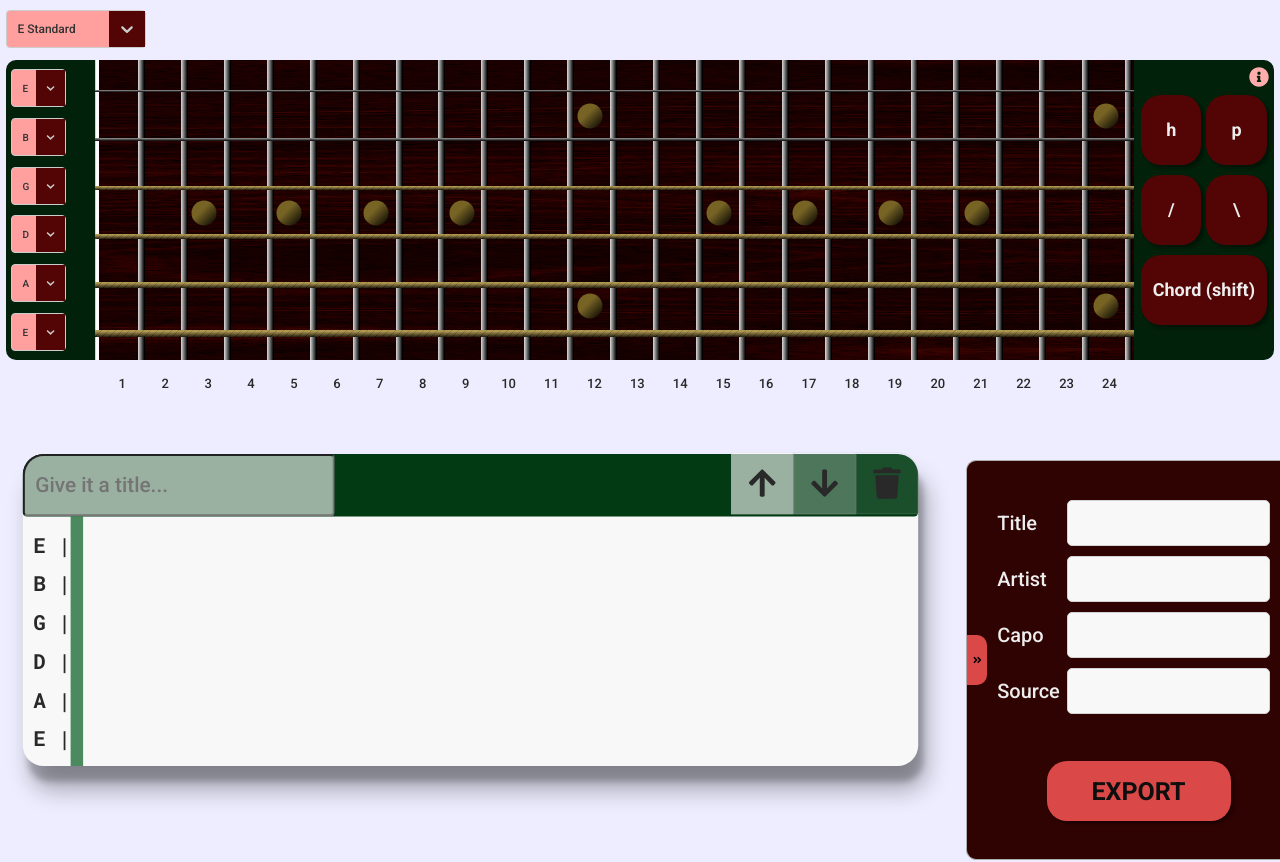
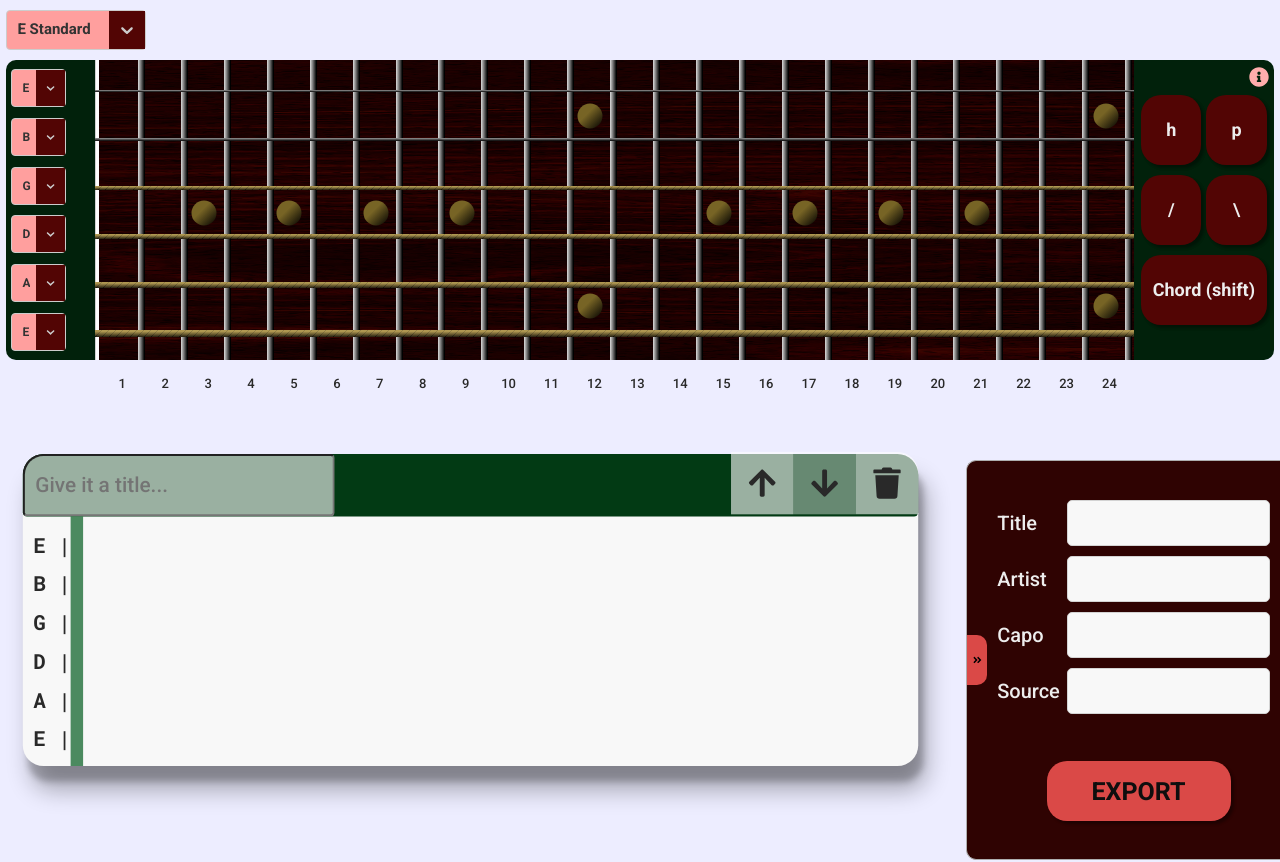
Before and after one commit to JonLunde/tabber, a React app in the folder client/: page / in a window 1280 px wide. Shown: the top 862 px of the page. Built offline with nearby package versions, Linux system fonts and the light colour scheme.

Commit message:
tuning font fixed and tabbar buttons

```diff
--- a/client/src/Guitar/GuitarTuning.jsx
+++ b/client/src/Guitar/GuitarTuning.jsx
@@ -39,7 +39,6 @@ function GuitarTuning(props) {
         neutral0: 'red',
         primary25: '#ff9f9e',
         primary: '#520504',
-        border: '1px solid red',
       },
     };
   }
--- a/client/src/sass/components/_button.scss
+++ b/client/src/sass/components/_button.scss
@@ -13,8 +13,7 @@
         width: 6rem;
         font-size: 3rem;
         border-radius: 0;
-        border: 1px solid rgba($color-gray-300, 0.2);
-        background-color: rgba($color-white,0.3);
+        background-color: rgba($color-white,0.4);
         color: $color-gray-900;
 
 
@@ -40,7 +39,7 @@
 
         &:last-child {
             border-top-right-radius: $border-radius-1;
-            background-color: rgba($color-white, 0.1);
+            background-color: rgba($color-white, 0.6);
         }
 
     }
--- a/client/src/sass/components/_guitar.scss
+++ b/client/src/sass/components/_guitar.scss
@@ -43,7 +43,8 @@
             position: absolute;
             top: -5rem;
             left: 0rem;
-            font-size: 1.2rem;
+            font-size: 1.5rem;
+            font-weight: 700;
             width: 14rem;
             height: 2rem;
             z-index: 100;
@@ -54,6 +55,8 @@
             flex-direction: column;
             justify-content: space-around;
             align-items: flex-start;
+            font-size: 1.2rem;
+            font-weight: 700;
             padding: 0.4rem 0.5rem;
             height: 100%;
             width: 20rem;
--- a/client/src/sass/components/_tab-bar.scss
+++ b/client/src/sass/components/_tab-bar.scss
@@ -47,7 +47,8 @@
         }
 
         &::selection {
-            background-color: transparent;
+            background-color: $color-primary-500;
+            color: $color-off-white;
         }
 
     }
```
